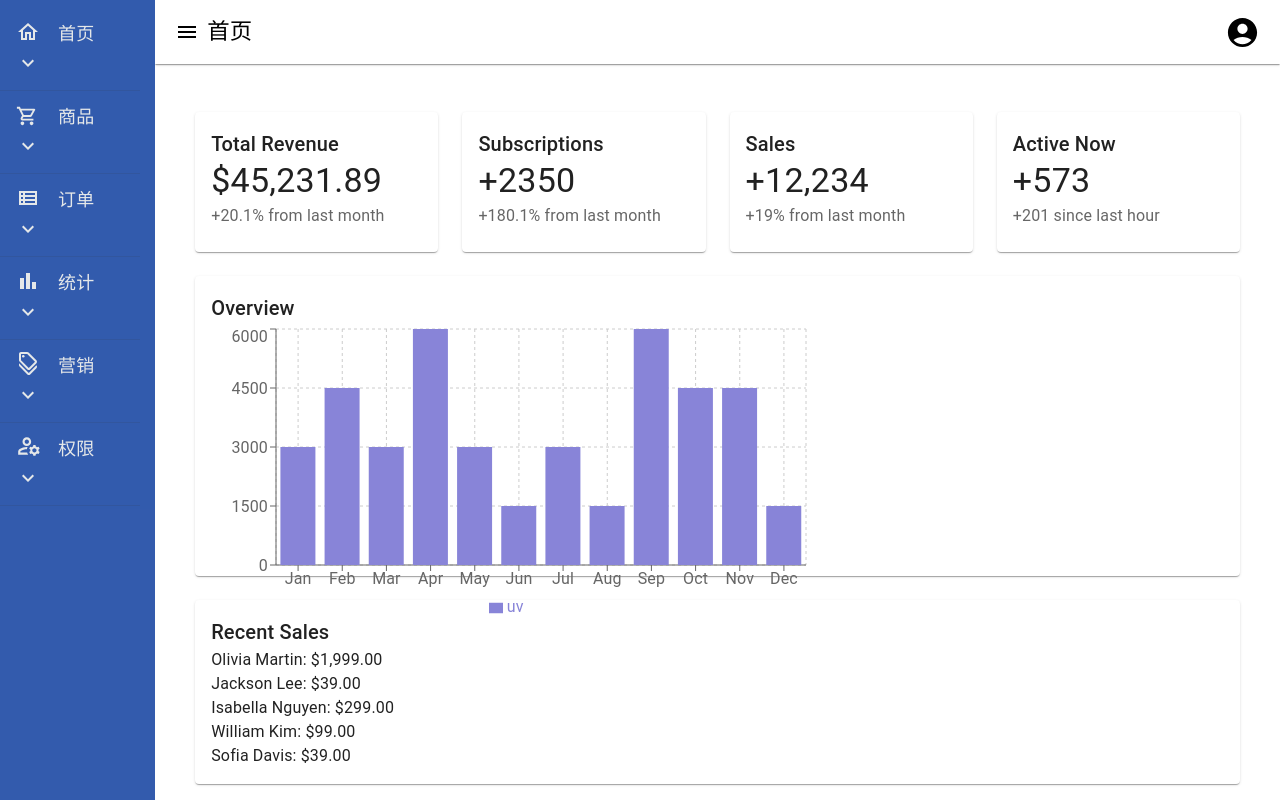
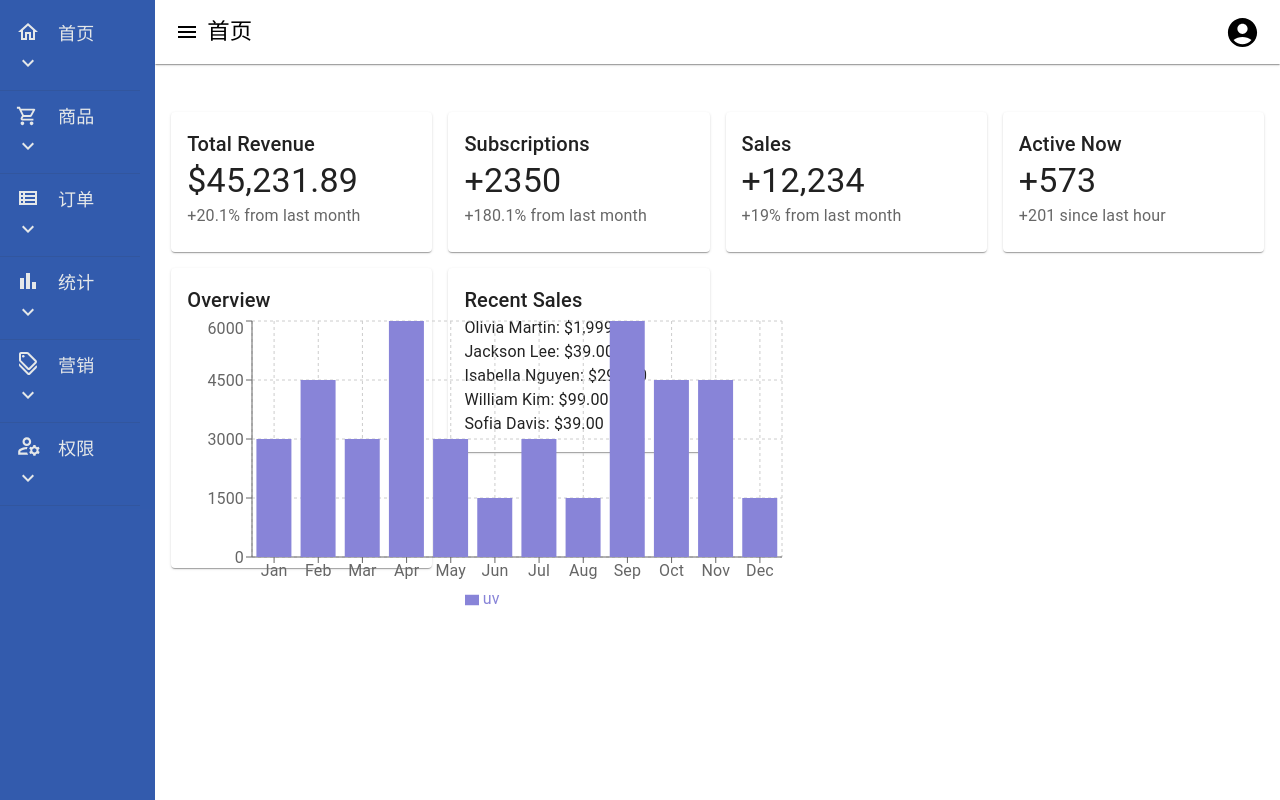
Before and after one commit to xdlhzdh/qinjiangyuan-dashboard, a Next.js app: page /dashboard in a window 1280 px wide. Built offline with nearby package versions, Linux system fonts and the light colour scheme.

Commit message:
adapt to new version

```diff
--- a/src/app/page.tsx
+++ b/src/app/page.tsx
@@ -2,7 +2,7 @@
 "use client";
 import ProductTable from '@components/ProductTable';
 import SearchForm from '@components/SearchForm';
-import ProductCreateSSR from '@components/ProductCreate';
+import ProductCreateSsr from '@components/ProductCreate';
 import Dashboard from '@components/Dashboard';
 import { useMenuContext } from '../components/MenuContext';
 import { Box } from '@mui/material';
@@ -12,7 +12,7 @@ const HomePage: React.FC = () => {
     return (
         <div>
             {selectedMenuItem === '商品列表' && <Box> <SearchForm /> <ProductTable /></Box>}
-            {selectedMenuItem === '创建商品' && <ProductCreateSSR />}
+            {selectedMenuItem === '创建商品' && <ProductCreateSsr />}
             {selectedMenuItem === '销量' && <Dashboard />}
         </div>
     );
--- a/src/components/Dashboard.tsx
+++ b/src/components/Dashboard.tsx
@@ -1,9 +1,10 @@
 // src/components/Dashboard.tsx
 import React from 'react';
-import { Box, Container, Grid, Paper, Typography } from '@mui/material';
-import BarChartNoSsr from '@components/BarChart';
+import { Box, Paper, Typography } from '@mui/material';
+import Grid from '@mui/material/Grid2';
+import BarChartNoSsr, { DataPoint } from '@components/BarChart';
 
-const data = [
+const data: DataPoint[] = [
     { name: 'Jan', uv: 3000 },
     { name: 'Feb', uv: 4500 },
     { name: 'Mar', uv: 3000 },
@@ -20,11 +21,9 @@ const data = [
 
 const Dashboard: React.FC = () => (
     // Container vs Box ?
-    <Container maxWidth="lg" sx={{ mt: 4, mb: 4 }}>
-
-        <Grid container spacing={3}>
+    <Grid container spacing={2} maxWidth="lg" sx={{ mt: 4, mb: 4 }}>
         {/* Total Revenue */}
-            <Grid item xs={12} md={4} lg={3}>
+        <Grid size={{ xs: 12, sm: 6, md: 4, lg: 3 }} >
             <Paper sx={{ p: 2, display: 'flex', flexDirection: 'column', height: 140 }}>
                 <Typography variant="h6">Total Revenue</Typography>
                 <Typography variant="h4">$45,231.89</Typography>
@@ -32,7 +31,7 @@ const Dashboard: React.FC = () => (
             </Paper>
         </Grid>
         {/* Subscriptions */}
-            <Grid item xs={12} md={4} lg={3}>
+        <Grid size={{ xs: 12, sm: 6, md: 4, lg: 3 }} >
             <Paper sx={{ p: 2, display: 'flex', flexDirection: 'column', height: 140 }}>
                 <Typography variant="h6">Subscriptions</Typography>
                 <Typography variant="h4">+2350</Typography>
@@ -40,7 +39,7 @@ const Dashboard: React.FC = () => (
             </Paper>
         </Grid>
         {/* Sales */}
-            <Grid item xs={12} md={4} lg={3}>
+        <Grid size={{ xs: 12, sm: 6, md: 4, lg: 3 }} >
             <Paper sx={{ p: 2, display: 'flex', flexDirection: 'column', height: 140 }}>
                 <Typography variant="h6">Sales</Typography>
                 <Typography variant="h4">+12,234</Typography>
@@ -48,7 +47,7 @@ const Dashboard: React.FC = () => (
             </Paper>
         </Grid>
         {/* Active Now */}
-            <Grid item xs={12} md={4} lg={3}>
+        <Grid size={{ xs: 12, sm: 6, md: 4, lg: 3 }} >
             <Paper sx={{ p: 2, display: 'flex', flexDirection: 'column', height: 140 }}>
                 <Typography variant="h6">Active Now</Typography>
                 <Typography variant="h4">+573</Typography>
@@ -56,14 +55,14 @@ const Dashboard: React.FC = () => (
             </Paper>
         </Grid>
         {/* Overview Chart */}
-            <Grid item xs={12}>
+        <Grid size={{ xs: 12, sm: 6, md: 4, lg: 3 }} >
             <Paper sx={{ p: 2, display: 'flex', flexDirection: 'column', height: 300 }}>
                 <Typography variant="h6">Overview</Typography>
                 <BarChartNoSsr width={600} height={300} data={data} />
             </Paper>
         </Grid>
         {/* Recent Sales */}
-            <Grid item xs={12}>
+        <Grid size={{ xs: 12, sm: 6, md: 4, lg: 3 }} >
             <Paper sx={{ p: 2, display: 'flex', flexDirection: 'column' }}>
                 <Typography variant="h6">Recent Sales</Typography>
                 <Box>
@@ -76,7 +75,6 @@ const Dashboard: React.FC = () => (
             </Paper>
         </Grid>
     </Grid>
-    </Container>
 );
 
 export default Dashboard;
--- a/src/hocs/withSsrAndCsr.jsx
+++ b/src/hocs/withSsrAndCsr.tsx
@@ -1,8 +1,8 @@
 // hoc/withSsrAndCsr.tsx
 import React, { useEffect, useState } from 'react';
 
-const withSsrAndCsr = (SSRComponent, CSRComponent) => {
-    const WithSSRComponent = (props) => {
+const withSsrAndCsr = <P extends {}>(SSRComponent: React.ComponentType<P>, CSRComponent: React.ComponentType<P>) => {
+    const WithSSRComponent = (props: P) => {
         const [isClient, setIsClient] = useState(false);
 
         useEffect(() => {
--- a/src/hocs/withoutSsr.jsx
+++ /dev/null
@@ -1,8 +0,0 @@
-// hoc/withoutSsr.js
-import dynamic from 'next/dynamic';
-
-const withoutSsr = (WrappedComponent) => {
-  return dynamic(() => Promise.resolve(WrappedComponent), { ssr: false });
-};
-
-export default withoutSsr;
--- /dev/null
+++ b/src/hocs/withoutSsr.tsx
@@ -0,0 +1,10 @@
+// hoc/withoutSsr.tsx
+import dynamic from 'next/dynamic';
+
+import { ComponentType } from 'react';
+
+const withoutSsr = <P extends {}>(WrappedComponent: ComponentType<P>) => {
+  return dynamic(() => Promise.resolve(WrappedComponent), { ssr: false });
+};
+
+export default withoutSsr;
```
Also changed, not shown: src/components/BarChart.tsx (renamed from src/components/BarChart.jsx, +13 -1 lines), src/components/ProductCreate.tsx (+13 -9 lines), src/components/SearchForm.tsx (+70 -1 lines), src/hocs/withSsr.jsx (deleted, +0 -20 lines), src/hocs/withSsr.tsx (added, +18 -0 lines). Lines whose indentation alone changed are shown as unchanged.
